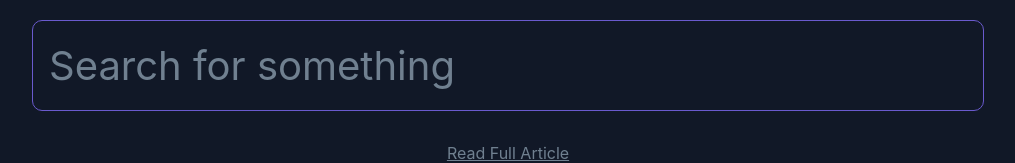
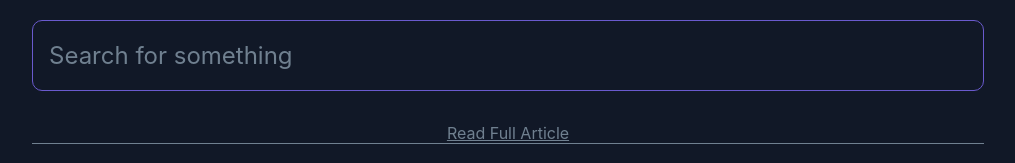
Before and after one commit to addy2354/Hacker-News-Search, a React (Create React App) app: page / in a window 1280 px wide. Shown: the top 163 px of the page, without its empty margins (132-1147 px from the left). Built offline with nearby package versions, Linux system fonts and the light colour scheme; no server answers; the HTML template or start-up script is replaced by a standard one.

Commit message:
Update index.css

```diff
--- a/src/index.css
+++ b/src/index.css
@@ -231,7 +231,7 @@ footer h6:hover {
 
 @media (min-width: 1024px) {
   .section .title h1 {
-    font-size: 5rem;
+    font-size: 3rem;
   }
 
   form {
@@ -245,7 +245,7 @@ footer h6:hover {
 
   input {
     width: 100%;
-    font-size: 2.5rem;
+    font-size: 1.5rem;
   }
 
   .section {
```
